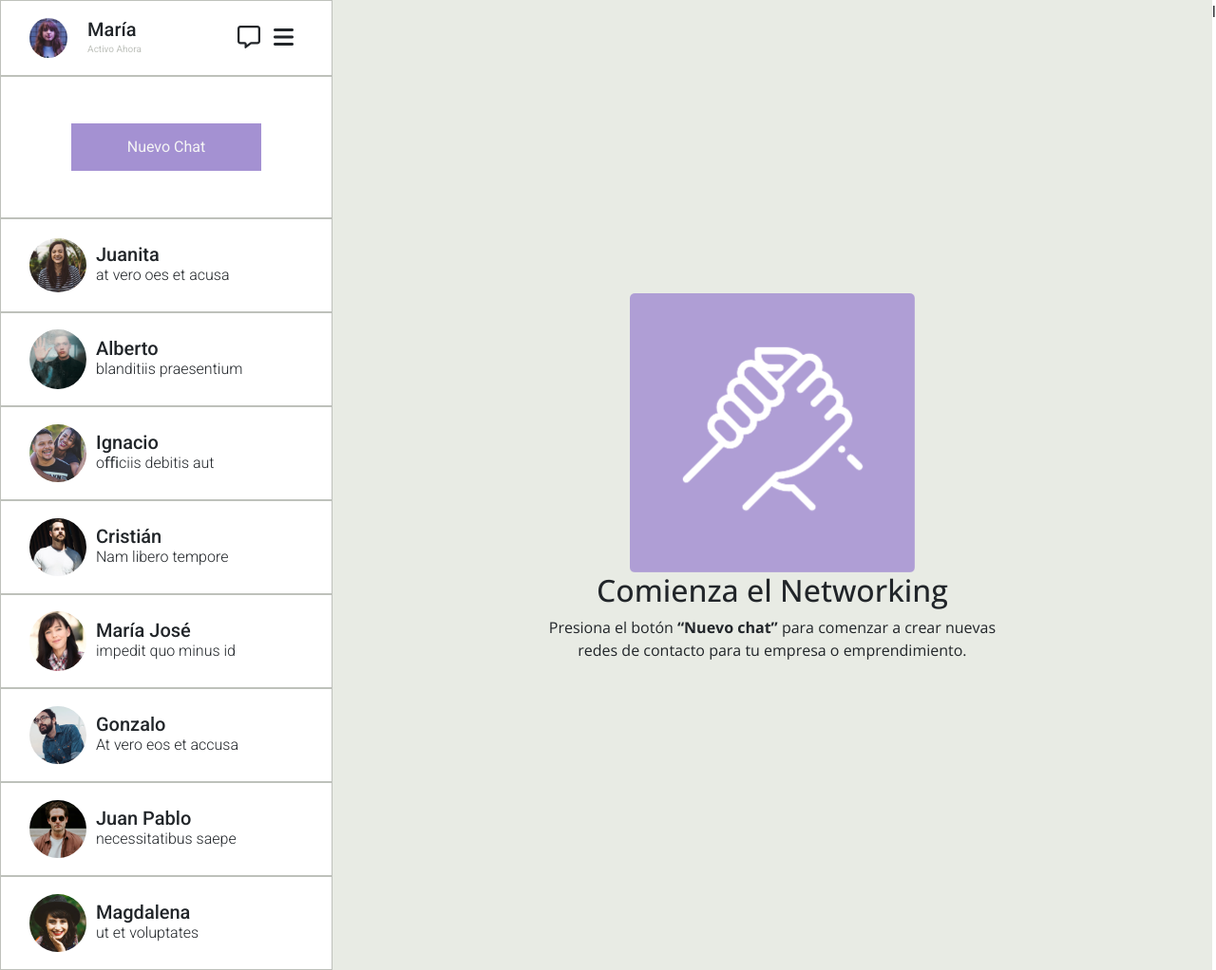
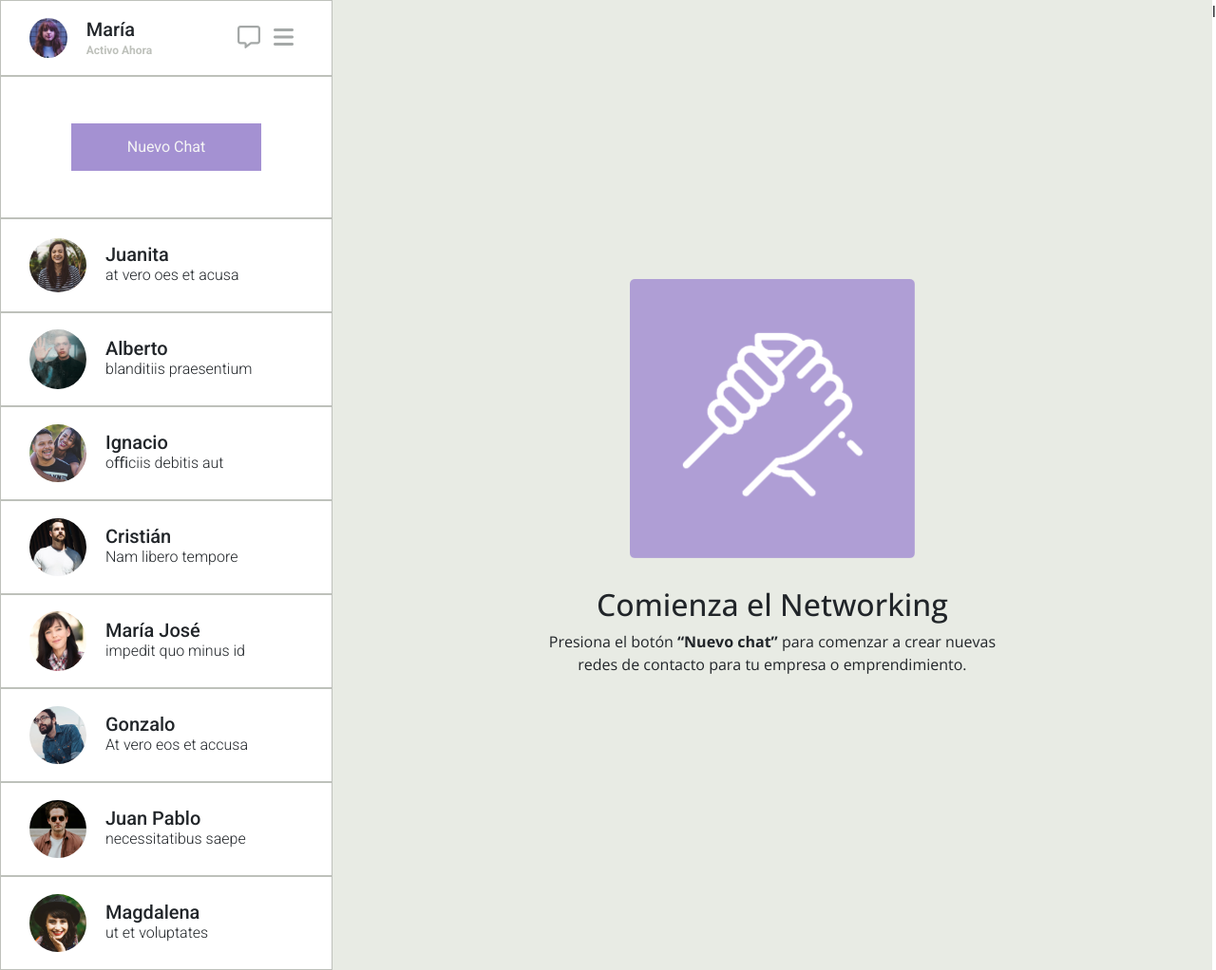
Before and after one commit to pzepeda90/sistema-mensajeria, a plain HTML site: page index.html in a window 1280 px wide. Shown: the whole page at 95% size. Drawn offline with nearby package versions, Linux system fonts and the light colour scheme.

Commit message:
ajusto main + color icons

```diff
--- a/assets/css/style.css
+++ b/assets/css/style.css
@@ -16,7 +16,7 @@ body {
     width: 350px;
     min-height: 100vh;
     font-family: "Roboto", sans-serif;
-    font-weight: 7git 00;
+    font-weight: 700;
     font-style: normal;
 }
 
@@ -35,16 +35,16 @@ body {
 .principal {
     font-size: 20px;
     position: relative;
-    top: 10px;
-    left: -40px;
+    top: 12px;
+    left: -35px;
 }
 
 .estado {
-    font-size: 10px;
+    font-size: 12px;
     color: #BEC1BB;
     position: relative;
-    top: 3px;
-    left: -40px;
+    top: 5px;
+    left: -35px;
 }
 
 
@@ -103,7 +103,7 @@ body {
     justify-content: flex-start;
     align-items: flex-start;
     padding-right: 30px;
-    padding-left: 10px;
+    padding-left: 20px;
     padding-top: 5px;
     font-family: "Roboto", sans-serif;
     font-weight: 300;
@@ -121,3 +121,7 @@ body {
     text-align: center;
     font-family: "Open Sans", sans-serif;
 }
+
+.msj-main{
+    padding-top: 30px;
+}
--- a/index.html
+++ b/index.html
@@ -26,8 +26,8 @@
                 <p class="estado">Activo Ahora</p>
             </div>
             <div class="btn-usuario">
-                <i class="fa-regular fa-message fa-xl"></i>
-                <i class="fa-solid fa-bars fa-xl"></i>
+                <i class="fa-regular fa-message fa-xl" style="color: #a4a8a7"></i>
+                <i class="fa-solid fa-bars fa-xl"  style="color: #a4a8a7"></i>
             </div>
         </div>
         <div class="btn-newchat">
@@ -98,8 +98,10 @@
 
     <div class="main">
         <img src="./assets/img/hand.png" width="300px">
-        <h2>Comienza el Networking</h2>
-        <p>Presiona el botón <strong>“Nuevo chat”</strong> para comenzar a crear nuevas <br> redes de contacto para tu empresa o emprendimiento.</p>
-    </div>
+        <div class="msj-main">
+            <h2>Comienza el Networking</h2>
+            <p>Presiona el botón <strong>“Nuevo chat”</strong> para comenzar a crear nuevas <br> redes de contacto para tu empresa o emprendimiento.</p>
+        </div>
+        </div>
 </body>
 </html>l
```
